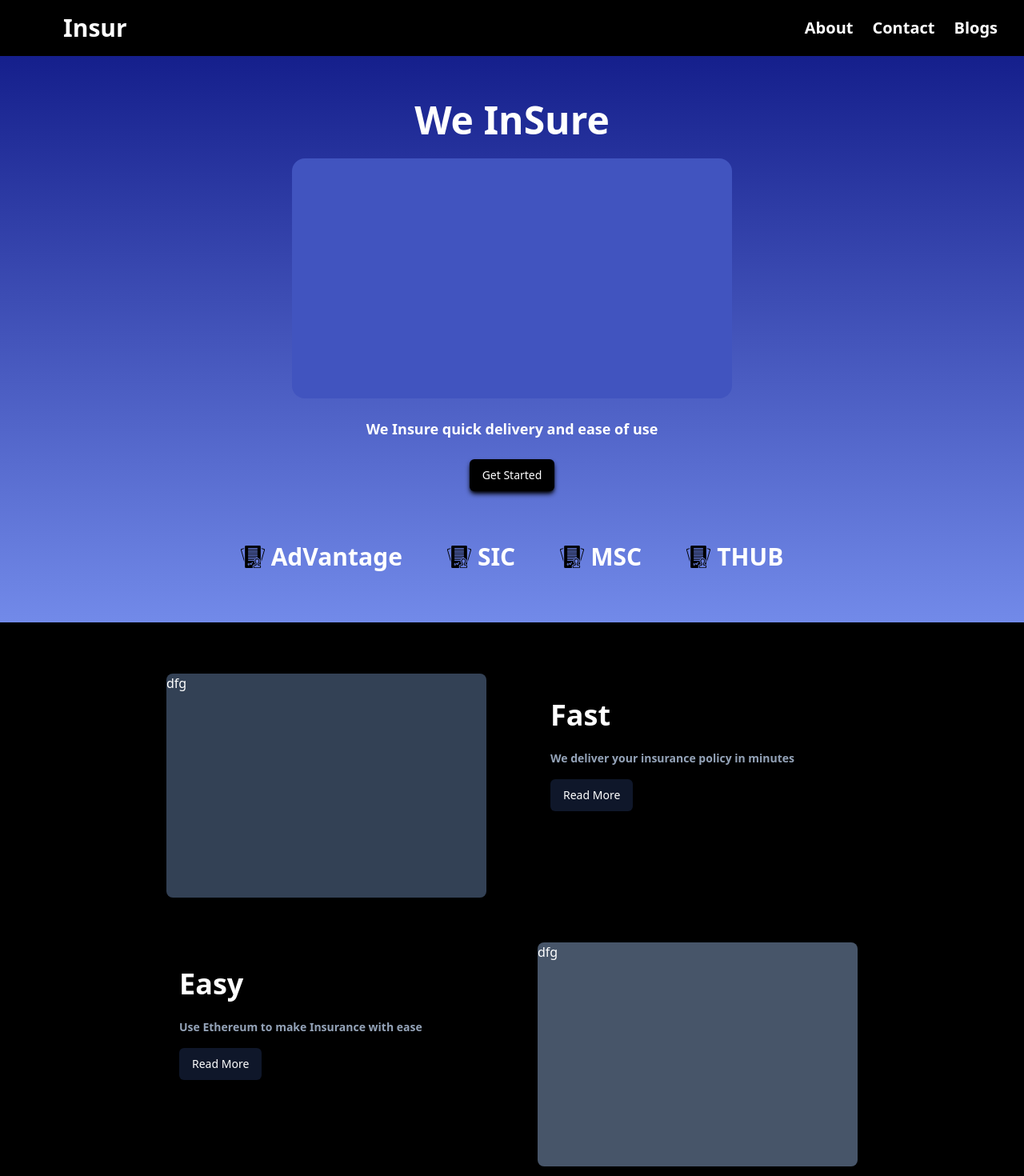
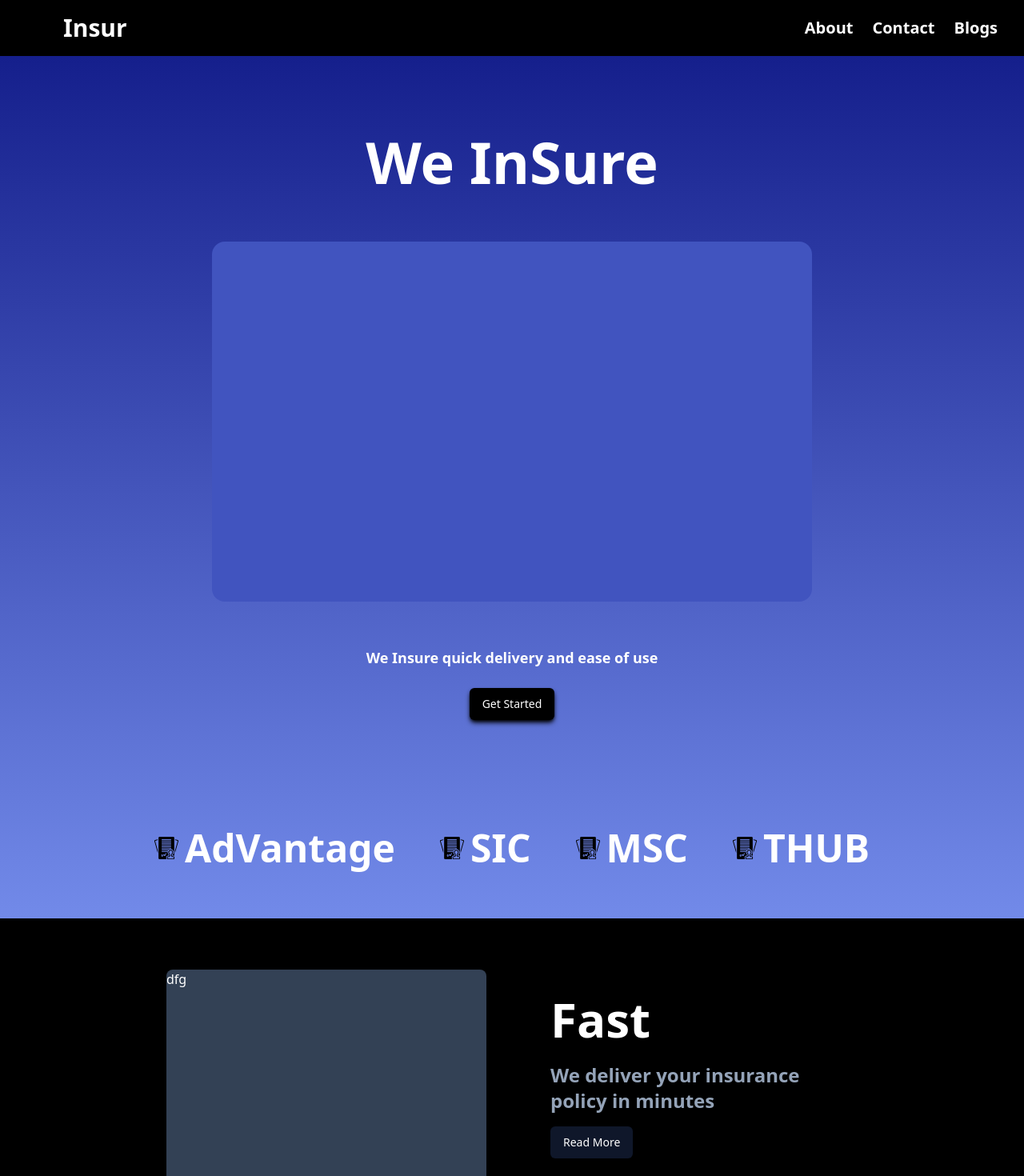
Before and after one commit to zacharias1219/insur, a Next.js app: page / in a window 1280 px wide. Shown: the top 1470 px of the page at 80% size. Built offline with nearby package versions, Linux system fonts and the light colour scheme.

Commit message:
minute changes

```diff
--- a/app/page.tsx
+++ b/app/page.tsx
@@ -11,21 +11,21 @@ export default function Home() {
       <section className="bg-gradient-to-b from-[#151F8C] to-[#728AE9] text-white">
         <div className="flex flex-col items-center p-14 gap-6 justify-center">
           <div>
-            <h1 className="text-5xl font-bold">We InSure</h1>
+            <h1 className="text-7xl pt-10 font-bold">We InSure</h1>
           </div>
-          <div>
-            <div className="bg-[#4154BF] rounded-2xl w-[275px] h-[150px] sm:w-[550px] sm:h-[300px]">
+          <div className="pt-10">
+            <div className="bg-[#4154BF] rounded-2xl w-[275px] h-[150px] sm:w-[750px] sm:h-[450px]">
 
             </div>
           </div>
           <div>
-            <p className="text-lg font-semibold">We Insure quick delivery and ease of use</p>
+            <p className="text-lg pt-8 font-semibold">We Insure quick delivery and ease of use</p>
           </div>
           <div>
             <Button className="bg-black text-white shadow-md shadow-black hover:bg-slate-800">Get Started</Button>
           </div>
         </div>
-        <div className="justify-center gap-14 text-3xl font-bold pt-2 pb-16 flex flex-col md:flex-row align-center items-center">
+        <div className="justify-center gap-14 text-5xl font-bold pt-20 pb-16 flex flex-col md:flex-row align-center items-center">
           <div className="flex flex-col md:flex-row gap-2">
             <Image src='/logo.svg' width={30} height={30} alt='logo' className='object-contain'/>
             <h1>AdVantage</h1>
@@ -51,15 +51,15 @@ export default function Home() {
                dfg
             </div>
             <div className="rounded-lg w-[400px] h-[280px] items-start pt-8 px-4 pr-16">
-                <h1 className="text-4xl font-bold">Fast</h1>
-                <p className="text-sm font-semibold pt-6 text-slate-400 pb-4">We deliver your insurance policy in minutes</p>
+                <h1 className="text-6xl font-bold">Fast</h1>
+                <p className="text-2xl font-semibold pt-6 text-slate-400 pb-4">We deliver your insurance policy in minutes</p>
                 <Button className="bg-slate-900 text-white">Read More</Button>
             </div>
           </div>
           <div className="flex flex-col-reverse md:flex-row gap-16">
           <div className="rounded-lg w-[400px] h-[280px] items-start pt-8 px-4 pr-16">
-                <h1 className="text-4xl font-bold">Easy</h1>
-                <p className="text-sm font-semibold pt-6 text-slate-400 pb-4">Use Ethereum to make Insurance with ease</p>
+                <h1 className="text-6xl font-bold">Easy</h1>
+                <p className="text-2xl font-semibold pt-6 text-slate-400 pb-4">Use Ethereum to make Insurance with ease</p>
                 <Button className="bg-slate-900 text-white">Read More</Button>
             </div>
             <div className="bg-slate-600 rounded-lg w-[400px] h-[280px]">
@@ -72,7 +72,7 @@ export default function Home() {
         <div className="py-20 bg-gradient-to-t from-[#151F8C] to-[#728AE9]">
           <div className="flex flex-col items-center gap-6 justify-center">
             <div className="text-black text-4xl font-bold pb-10">FAQ</div>
-            <div className="text-black text-2xl font-bold">
+            <div className="text-black text-xl font-bold">
             <Accordion type="single" collapsible className="px-6 py-4 md:w-[800px] w-[300px] bg-white rounded-3xl border">
               <AccordionItem value="item-1">
                 <AccordionTrigger>Is it accessible?</AccordionTrigger>
```
Also changed, not shown: 1 other file (tests, documents, lock files or other folders).
